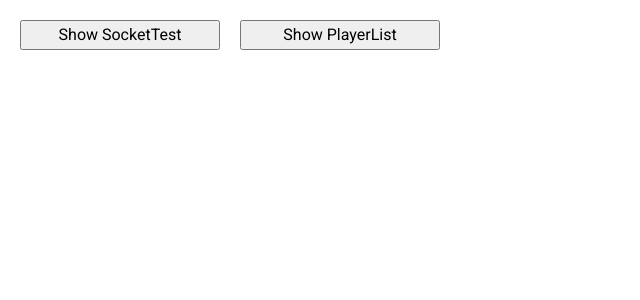
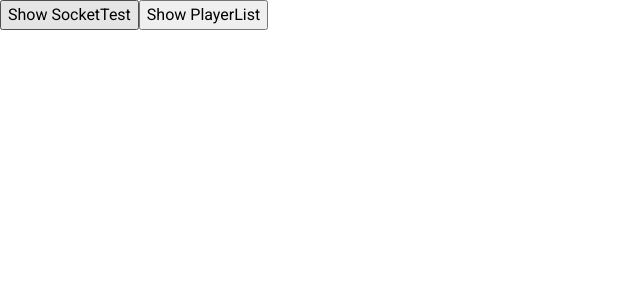
Before and after one commit to I3uckwheat/cards-of-carousal, a React (Create React App) app in the folder frontend/: page / in a window 1280 px wide. Shown: the top 300 px of the page, without its empty margins (0-640 px from the left). Built offline with nearby package versions, Linux system fonts and the light colour scheme; no server answers.

Commit message:
Revert changes that were outside the issue scope

```diff
--- a/frontend/src/App.css
+++ b/frontend/src/App.css
@@ -1,7 +1,3 @@
-.buttons-grid {
-  display: grid;
-  gap: 20px;
-  grid-template-columns: repeat(auto-fill, 200px);
-
-  margin: 20px;
+.App {
+  text-align: center;
 }
--- a/frontend/src/App.js
+++ b/frontend/src/App.js
@@ -1,7 +1,6 @@
 import React, { useState } from 'react';
 
-import './App.css';
-import SocketTest from './components/SocketTest/SocketTest';
+import SocketTest from './components/SocketTest';
 import PlayerList from './components/PlayerList/PlayerList';
 
 import playerList from './temp/playerList';
--- a/frontend/src/components/PlayerList/PlayerList.js
+++ b/frontend/src/components/PlayerList/PlayerList.js
@@ -1,7 +1,6 @@
 import React from 'react';
 
 import PropTypes from 'prop-types';
-// import TallyMarker from '../TallyMarker/TallyMarker';
 
 import { PlayerTable, PlayerRow, SmallCardsIcon } from './styles';
 import TallyMarkers from '../TallyMarkers/TallyMarkers';
--- a/frontend/src/components/SocketTest/SocketTest.js
+++ b/frontend/src/components/SocketTest.js
@@ -1,6 +1,6 @@
 import React, { useState, useContext } from 'react';
-import socketInstance from '../../socket/socket';
-import { StoreContext } from '../../contexts/myContext/context';
+import socketInstance from '../socket/socket';
+import { StoreContext } from '../contexts/myContext/context';
 
 function SocketTest() {
   const { state } = useContext(StoreContext);
```
